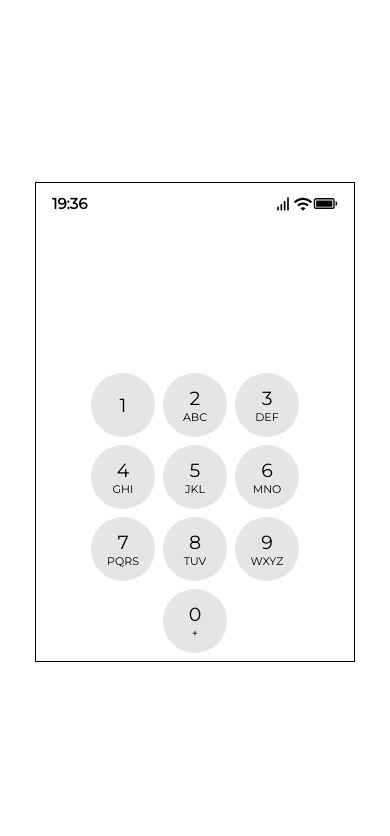
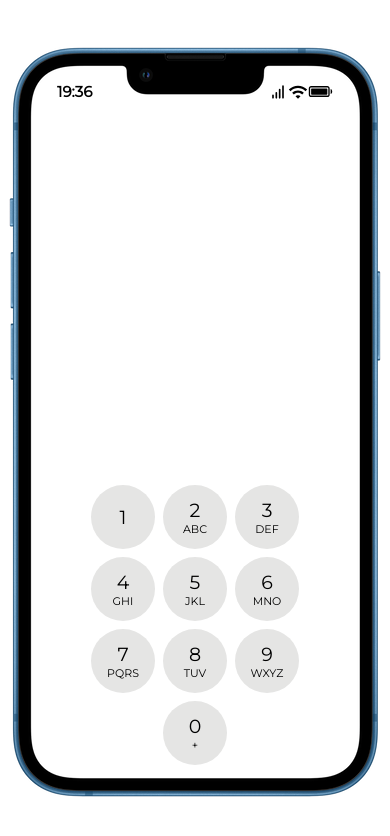
Before and after one commit to marekSurak/t9, a Next.js app: page / in a window 390 px wide. Shown: the top 836 px of the page. Built offline with nearby package versions, Linux system fonts and the light colour scheme.

Commit message:
feat: add phone image

```diff
--- a/components/PhoneMockup/index.ts
+++ /dev/null
@@ -1,14 +0,0 @@
-import { styled } from 'styles/stitches.config'
-
-export const PhoneMockup = styled('div', {
-  display: 'flex',
-  flexFlow: 'column',
-  alignItems: 'center',
-  justifyContent: 'space-between',
-  width: '$phoneWidth',
-  height: '$phoneHeight',
-  overflow: 'hidden',
-  padding: '$2 $3',
-
-  border: '1px solid black',
-})
--- /dev/null
+++ b/components/PhoneMockup/index.tsx
@@ -0,0 +1,19 @@
+import Image from 'next/image'
+import type { FC } from 'react'
+
+import IphoneImageSrc from 'public/images/iphone.png'
+
+import { PhoneContainer, ImageContainer, PhoneContent } from './styled'
+
+interface IProps {
+  children: React.ReactNode
+}
+
+export const PhoneMockup: FC<IProps> = ({ children }) => (
+  <PhoneContainer>
+    <ImageContainer>
+      <Image src={IphoneImageSrc} alt="Iphone image" placeholder="blur" />
+    </ImageContainer>
+    <PhoneContent>{children}</PhoneContent>
+  </PhoneContainer>
+)
--- /dev/null
+++ b/components/PhoneMockup/styled.ts
@@ -0,0 +1,22 @@
+import { styled } from 'styles/stitches.config'
+
+export const PhoneContainer = styled('div', {
+  position: 'relative',
+})
+
+export const PhoneContent = styled('div', {
+  display: 'flex',
+  flexFlow: 'column',
+  alignItems: 'center',
+  justifyContent: 'space-between',
+  width: '$phoneWidth',
+  height: '$phoneHeight',
+  overflow: 'hidden',
+  padding: '$4 $5',
+})
+
+export const ImageContainer = styled('div', {
+  position: 'absolute',
+  top: '0',
+  zIndex: '$phone',
+})
--- a/styles/stitches.config.ts
+++ b/styles/stitches.config.ts
@@ -25,15 +25,19 @@ export const { styled, getCssText } = createStitches({
       2: '0.5rem',
       3: '1rem',
       4: '2rem',
+      5: '3rem',
     },
     sizes: {
       1: '1rem',
       2: '2rem',
       3: '3rem',
       4: '4rem',
-      phoneWidth: '20rem',
-      phoneHeight: '30rem',
+      phoneWidth: '23.25rem',
+      phoneHeight: '46.875rem',
     },
     shadows: {},
+    zIndices: {
+      phone: '-1',
+    },
   },
 })
```
Also changed, not shown: public/images/iphone.png (added).
